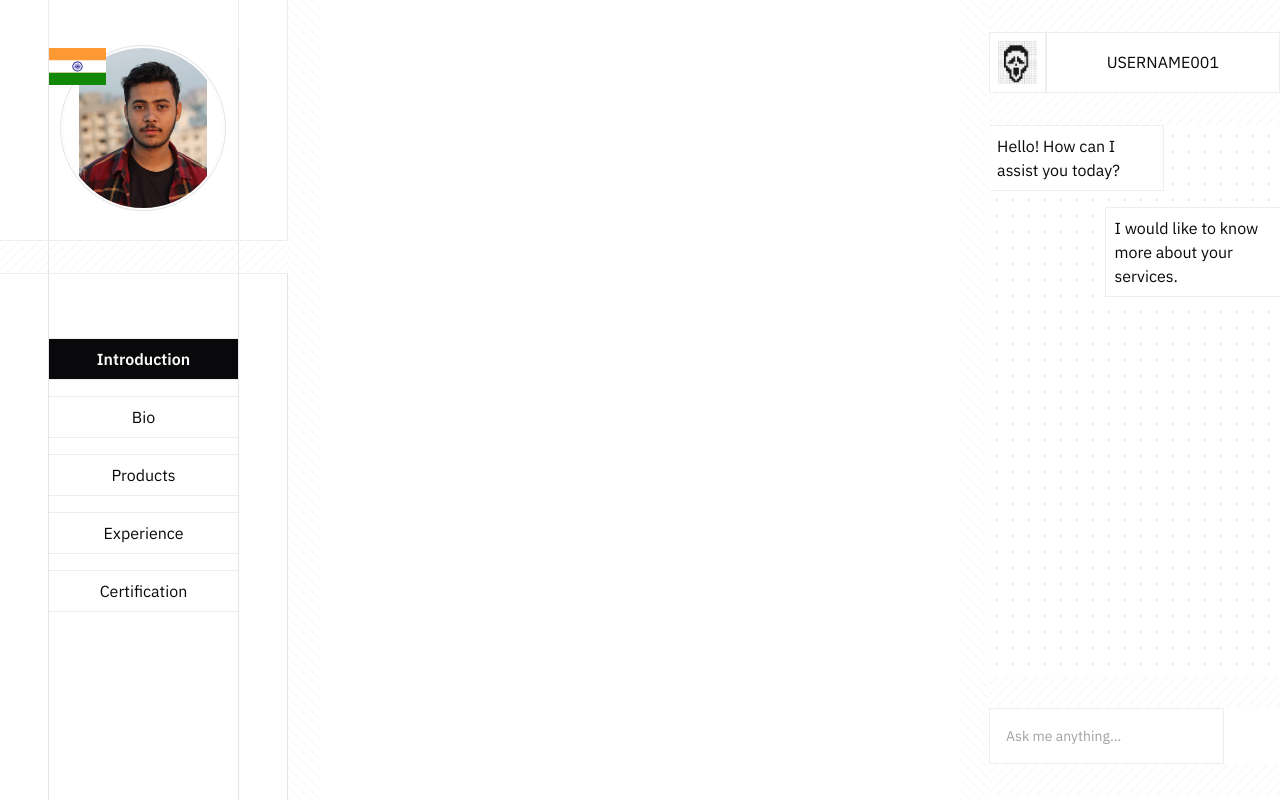
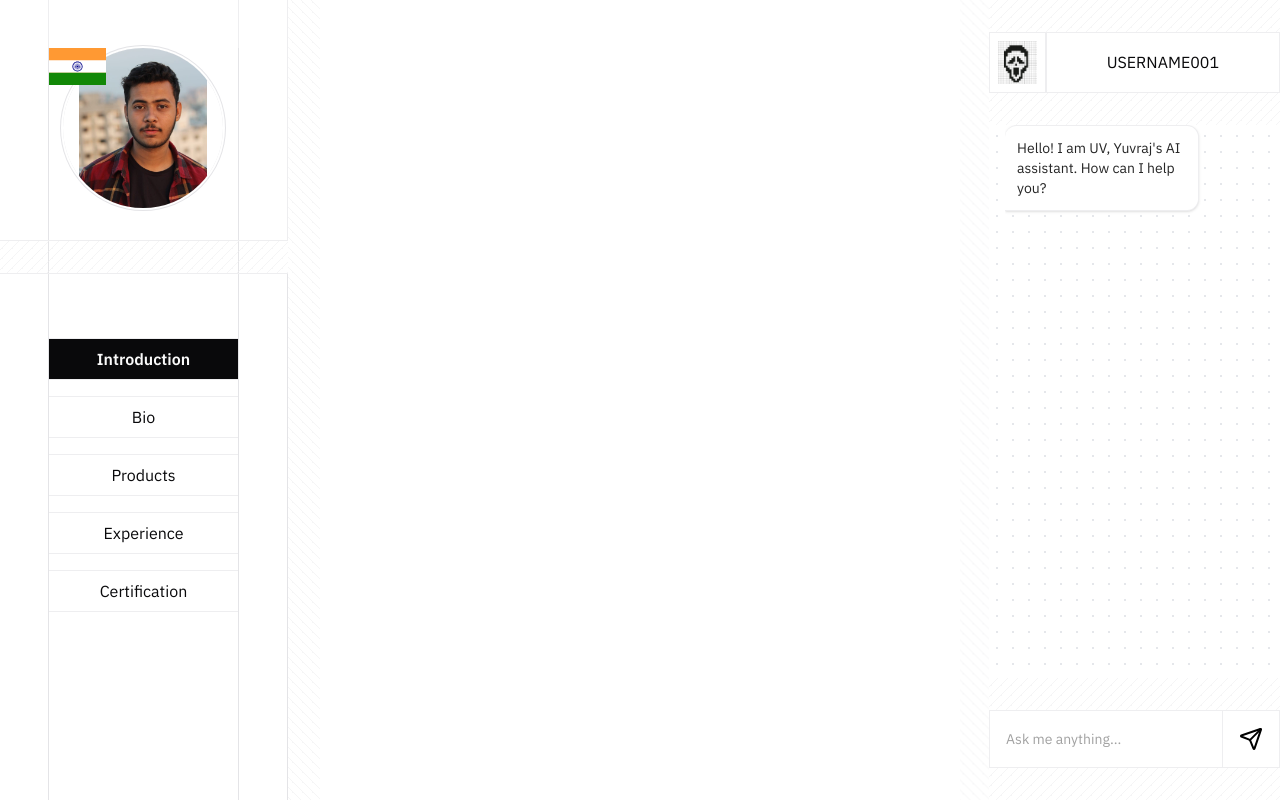
Before and after one commit to Chauhan-yuvraj/Portfolio, a Next.js app: page / in a window 1280 px wide. Built offline with nearby package versions, Linux system fonts and the light colour scheme; no server answers; what @bprogress/next would draw is missing.

Commit message:
integrated the chatbot

```diff
--- a/app/(chat)/ChatBody.tsx
+++ b/app/(chat)/ChatBody.tsx
@@ -1,15 +1,79 @@
-import React from "react";
+'use client'
+import React, { useEffect, useRef } from "react";
+import { motion } from "framer-motion";
 
-function ChatBody() {
+interface ChatBodyProps {
+  messages: { id: number; text: string; sender: string }[];
+  isLoading: boolean;
+}
+
+function ChatBody({ messages, isLoading }: ChatBodyProps) {
+  const messagesEndRef = useRef<HTMLDivElement>(null);
+
+  // Auto-scroll to bottom when messages change
+  useEffect(() => {
+    const timeoutId = setTimeout(() => {
+      messagesEndRef.current?.scrollIntoView({
+        behavior: "smooth",
+        block: "end"
+      });
+    }, 100);
+
+    return () => clearTimeout(timeoutId);
+  }, [messages, isLoading]);
+
   return (
-    <div className="">
-      <div className="h-[65vh] overflow-y-auto no-scrollbar space-y-4">
-        <div className="p-2 bg-background  border border-edge border-l-0  max-w-[60%]">
-          Hello! How can I assist you today?
-        </div>
-        <div className="p-2 bg-background  border border-edge border-r-0  max-w-[60%] ml-auto">
-          I would like to know more about your services.
-        </div>
+
+    <div className="flex-1 min-h-0 mb-4 w-full px-4">
+      {/* This div now properly scrolls */}
+      <div className="h-full overflow-y-auto no-scrollbar space-y-4">
+        {messages.map((msg) => {
+          const isUser = msg.sender === "user";
+          return (
+            <motion.div
+              key={msg.id}
+              initial={{ opacity: 0, x: isUser ? 20 : -20 }}
+              animate={{ opacity: 1, x: 0 }}
+              transition={{ duration: 0.4, ease: "easeOut" }}
+              className={`p-3 max-w-[75%] border border-edge shadow-sm text-sm ${
+                isUser
+                  ? "bg-primary text-white ml-auto border-r-0 rounded-l-xl rounded-tr-xl"
+                  : "bg-background text-neutral-800 dark:text-neutral-200 mr-auto border-l-0 rounded-r-xl rounded-tl-xl"
+              }`}
+            >
+              <div className="whitespace-pre-wrap">{msg.text}</div>
+            </motion.div>
+          );
+        })}
+
+        {isLoading && (
+          <motion.div
+            initial={{ opacity: 0, x: -20 }}
+            animate={{ opacity: 1, x: 0 }}
+            className="bg-background border border-edge border-l-0 mr-auto p-4 rounded-r-xl rounded-tl-xl w-fit"
+          >
+            <div className="flex space-x-1">
+              <motion.div
+                className="w-2 h-2 bg-neutral-400 rounded-full"
+                animate={{ y: [0, -5, 0] }}
+                transition={{ duration: 0.6, repeat: Infinity, delay: 0 }}
+              />
+              <motion.div
+                className="w-2 h-2 bg-neutral-400 rounded-full"
+                animate={{ y: [0, -5, 0] }}
+                transition={{ duration: 0.6, repeat: Infinity, delay: 0.2 }}
+              />
+              <motion.div
+                className="w-2 h-2 bg-neutral-400 rounded-full"
+                animate={{ y: [0, -5, 0] }}
+                transition={{ duration: 0.6, repeat: Infinity, delay: 0.4 }}
+              />
+            </div>
+          </motion.div>
+        )}
+
+        {/* Invisible element to scroll to */}
+        <div ref={messagesEndRef} className="h-1" />
       </div>
     </div>
   );
--- a/app/(chat)/ChatFooter.tsx
+++ b/app/(chat)/ChatFooter.tsx
@@ -2,22 +2,40 @@ import Separator from "@/components/Separator";
 import { Send } from "lucide-react";
 import React from "react";
 
-function ChatFooter() {
+function ChatFooter({ value, onChange, onSend }: {
+  value: string;
+  onChange: (newValue: string) => void;
+  onSend: () => void;
+}) {
+
+  const handleKeyDown = (e: React.KeyboardEvent<HTMLInputElement>) => {
+    if (e.key === "Enter") {
+      onSend();
+    }
+  };
+
   return (
     <div>
       <div className="overflow-hidden bg-background">
         <Separator />
       </div>
-      <div className="flex w-full ">
-        <div className="flex-1 flex items-center  bg-background border border-edge  ">
+      <div className="flex w-full">
+        <div className="flex-1 flex items-center bg-background border border-edge">
           <input
             type="text"
+            value={value}
+            onChange={(e) => onChange(e.target.value)}
+            onKeyDown={handleKeyDown}
             placeholder="Ask me anything..."
             className="flex-1 bg-background px-4 py-2 outline-none text-sm text-neutral-800 dark:text-neutral-200 placeholder:text-neutral-400"
           />
         </div>
-        <button className="bg-background text-white p-4  h-full hover:bg-primary/90 transition cursor-pointer">
-          <Send size={24} className="" />
+        <button
+            onClick={onSend}
+            className="bg-background text-white p-4 h-full hover:bg-neutral-800 transition cursor-pointer border border-l-0 border-edge"
+        >
+          {/* Note: I assumed white text, but based on your theme you might want a different color for the icon */}
+          <Send size={24} className="text-black dark:text-white" />
         </button>
       </div>
       <div className="overflow-hidden bg-background">
--- a/app/(chat)/ChatSection.tsx
+++ b/app/(chat)/ChatSection.tsx
@@ -1,22 +1,89 @@
+'use client'
+import React, { useState } from "react";
 import Separator from "@/components/Separator";
 import DottedBackground from "@/components/DottedBackground";
 import ChatHeader from "./ChatHeader";
 import ChatFooter from "./ChatFooter";
 import ChatBody from "./ChatBody";
 
+interface Message {
+  id: number;
+  text: string;
+  sender: "user" | "bot";
+}
+
 const ChatSection = () => {
+  const [messages, setMessages] = useState<Message[]>([
+    { id: 1, text: "Hello! I am UV, Yuvraj's AI assistant. How can I help you?", sender: "bot" },
+  ]);
+  const [inputText, setInputText] = useState("");
+  const [isLoading, setIsLoading] = useState(false);
+
+  const handleSendMessage = async () => {
+    if (!inputText.trim()) return;
+
+    const userMsg: Message = {
+      id: Date.now(),
+      text: inputText,
+      sender: "user",
+    };
+    setMessages((prev) => [...prev, userMsg]);
+    setInputText("");
+    setIsLoading(true);
+
+    try {
+      const response = await fetch("http://127.0.0.1:8000/chat", {
+        method: "POST",
+        headers: {
+          "Content-Type": "application/json",
+        },
+        body: JSON.stringify({ message: userMsg.text }),
+      });
+
+      if (!response.ok) throw new Error("Network response was not ok");
+
+      const data = await response.json();
+
+      const botMsg: Message = {
+        id: Date.now() + 1,
+        text: data.reply,
+        sender: "bot",
+      };
+      setMessages((prev) => [...prev, botMsg]);
+
+    } catch (error) {
+      console.error("Error fetching chat:", error);
+      const errorMsg: Message = {
+        id: Date.now() + 1,
+        text: "Sorry, I am having trouble connecting to the server.",
+        sender: "bot",
+      };
+      setMessages((prev) => [...prev, errorMsg]);
+    } finally {
+      setIsLoading(false);
+    }
+  };
+
   return (
-    <div className="h-full flex w-full">
+    <div className="h-screen flex w-full">
       <div className="w-8 h-screen overflow-hidden">
         <Separator rotation="rotate-90" />
       </div>
 
-      {/* Using the reusable component */}
-      <DottedBackground className="flex justify-center items-center">
-        <ChatHeader />
-        <ChatBody />
-        <div className="absolute bottom-1 w-full">
-          <ChatFooter />
+      <DottedBackground className="flex justify-center items-center relative w-full">
+        <div className="w-full max-w-3xl h-screen flex flex-col">
+          <ChatHeader />
+
+          {/* Key fix: Remove extra wrapper, let ChatBody handle its own height */}
+          <ChatBody messages={messages} isLoading={isLoading} />
+
+          <div className="w-full  shrink-0">
+            <ChatFooter
+              value={inputText}
+              onChange={setInputText}
+              onSend={handleSendMessage}
+            />
+          </div>
         </div>
       </DottedBackground>
     </div>
```
